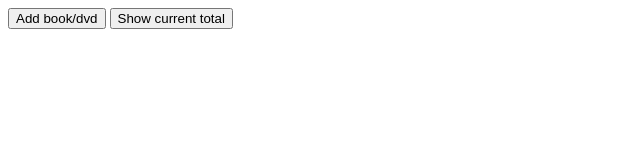
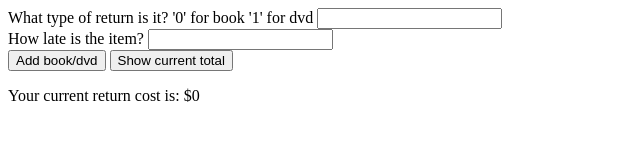
Before and after one commit to kavaale/LibraryFee, a plain HTML site: page Index.html in a window 1280 px wide. Both pictures are taken after a click on the button "Show current total". Shown: the whole page, without its empty margins (0-640 px from the left). Drawn offline with nearby package versions, Linux system fonts and the light colour scheme.

Commit message:
pushhhhh

```diff
--- a/Index.html
+++ b/Index.html
@@ -5,7 +5,11 @@
     <title>Title</title>
 </head>
 <body>
-    <script>
+    <label>What type of return is it? '0' for book '1' for dvd</label>
+    <input id="returntype" type="number"><br>
+    <label>How late is the item?</label>
+    <input id="late" type="number"><br>
+    <!--<script>
         var totalFee = 0;
         function calculateFee() {
             var returnType = prompt("What type of return is it? '0' for book '1' for dvd");
@@ -20,8 +24,13 @@
         function showFee() {
             alert("Your total fee is: $" + totalFee);
         }
-    </script>
-    <button onClick="calculateFee()">Add book/dvd</button>
-    <button onClick="showFee()">Show current total</button>
+    </script>-->
+    <button id="calculateFee">Add book/dvd</button>
+    <button id="showFee">Show current total</button>
+    <p class="output">
+        Your current return cost is: $<span id="lateTotal"></span>
+    </p>
+    <script src="https://code.jquery.com/jquery-3.5.1.js"></script>
+    <script src="stuff.js"></script>
 </body>
 </html>
--- /dev/null
+++ b/stuff.js
@@ -0,0 +1,22 @@
+$(document).ready(function () {
+
+    $("#calculateFee").click(calcReturn);
+    $("#showFee").click(showTotal);
+    var totalFee = 0;
+
+    function calcReturn() {
+        var returnType = $("#returntype").val();
+        var late = $("#late").val();
+        if(returnType==0) {
+            totalFee = totalFee + 0.25 * late;
+        }
+        else {
+            totalFee = totalFee + 0.50 * late;
+        }
+    };
+
+    function showTotal() {
+        $("#lateTotal").text(totalFee);
+    }
+
+});
```
